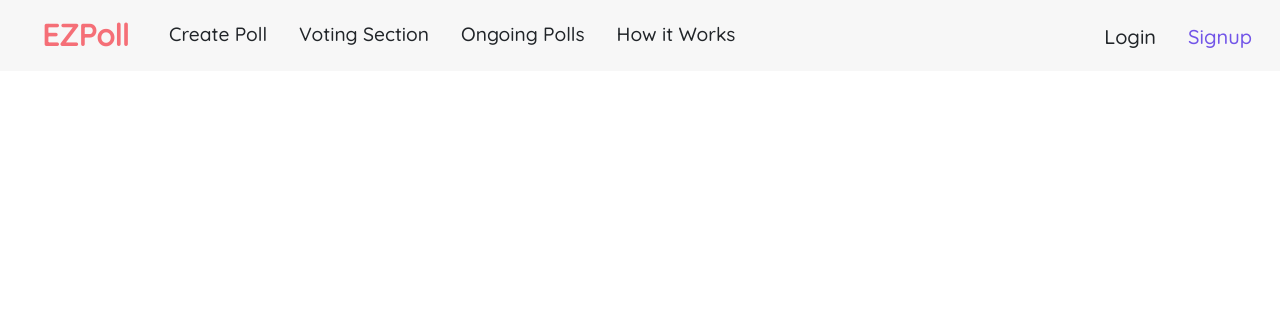
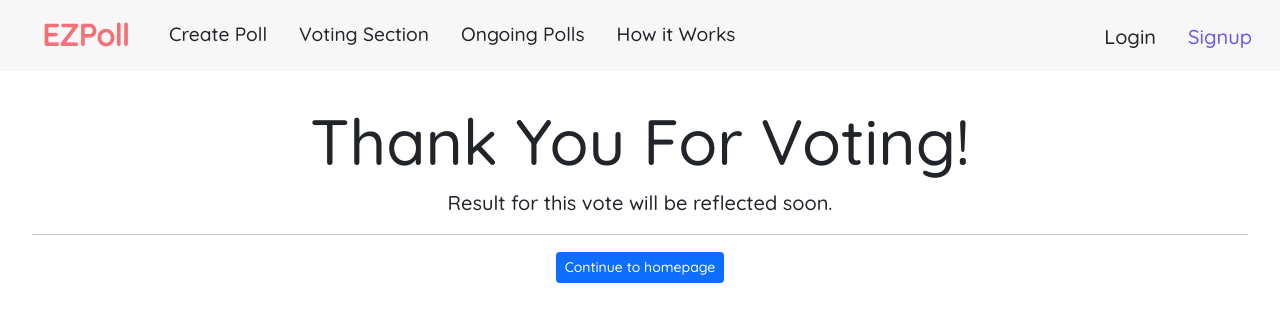
Before and after one commit to AayushMaurya/EZPoll, a React (Create React App) app: page /thanks in a window 1280 px wide. Shown: the top 322 px of the page. Built offline with nearby package versions, Linux system fonts and the light colour scheme.

Commit message:
thanks for voting

```diff
--- a/src/App.js
+++ b/src/App.js
@@ -28,6 +28,7 @@ import CreateVote from "./pages/vote/CreateVote";
 import VoterLogin from "./pages/voter/VoterLogin";
 import VoterHome from "./pages/voter/VoterHome";
 import Vote from "./pages/vote/Vote";
+import ThanksForVote from "./pages/vote/ThanksForVoting";
 import { setCandidate, setPosition, setstep } from "./redux/actions/createVoteAction";
 
 // check for voter
@@ -117,6 +118,7 @@ function App() {
           <Route exact path="/voterLogin/:id" element={<VoterLogin />} />
           <Route exact path="/voterHome" element={<VoterHome />} />
           <Route exact path="/vote/:id" element={<Vote />} />
+          <Route exact path="/thanks" element={<ThanksForVote />} />
         </Routes>
       </Router>
     </div>
--- a/src/pages/index.css
+++ b/src/pages/index.css
@@ -922,3 +922,11 @@
     font-size: 1rem;
   }
 }
+
+/* thanks for voting */
+
+@media only screen and (max-width: 600px){
+  .thanks{
+    margin-top: 25% !important;
+  }
+}
--- a/src/pages/vote/Popup.jsx
+++ b/src/pages/vote/Popup.jsx
@@ -10,6 +10,7 @@ const Popup = props => {
     const [otp, setOtp] = useState("");
     const navigate = useNavigate();
     const dispatch = useDispatch();
+    const [isVoted, setIsVoted] = useDispatch(false);
 
     const formHandler = (e) =>{
         setOtp(e.target.value);
@@ -29,7 +30,7 @@ const Popup = props => {
         {
             alert(data.message);
             dispatch(voterLogout());
-            <ThanksForVote/>;
+            setIsVoted(true);
         }
         else{
             alert(data.message);
@@ -38,6 +39,7 @@ const Popup = props => {
     }
 
   return (
+    <>
     <div className="popup-box">
       <div className="box">
         <div className="row">
@@ -52,6 +54,8 @@ const Popup = props => {
         <span className="close-icon" onClick={props.handleClose}>x</span>
       </div>
     </div>
+    {isVoted && <ThanksForVote />}
+    </>
   );
 };
 
--- a/src/pages/vote/ThanksForVoting.jsx
+++ b/src/pages/vote/ThanksForVoting.jsx
@@ -6,10 +6,23 @@ const ThanksForVote = () => {
     const goToHome = () => {
         navigate('/');
     }
-    return(
+
+    return (
         <>
-            <h1>Thanks for voting</h1>
-            <button onClick={goToHome}>Home</button>
+
+            {/* <h1>Thanks for voting</h1>
+            <button onClick={goToHome}>Home</button> */}
+            <div className="jumbotron text-center thanks" style={{margin: "2rem"}}>
+                <h1 className="display-3">Thank You For Voting!</h1>
+                <p className="lead">Result for this vote will be reflected soon.</p>
+                <hr />
+                    {/* <p>
+                        Having trouble? <a href="">Contact us</a>
+                    </p> */}
+                    <p className="lead">
+                        <button onClick={goToHome} className="btn btn-primary btn-sm" href="https://bootstrapcreative.com/" role="button">Continue to homepage</button>
+                    </p>
+            </div>
         </>
     );
 }
```
